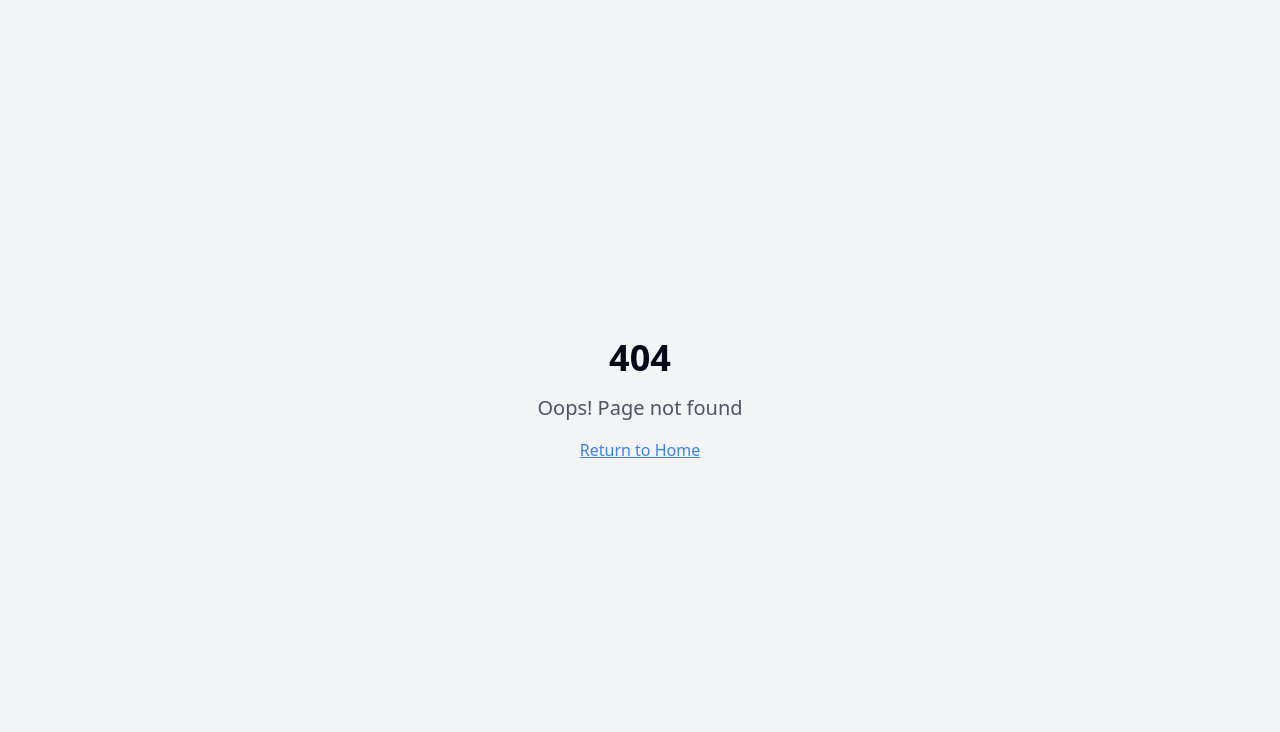
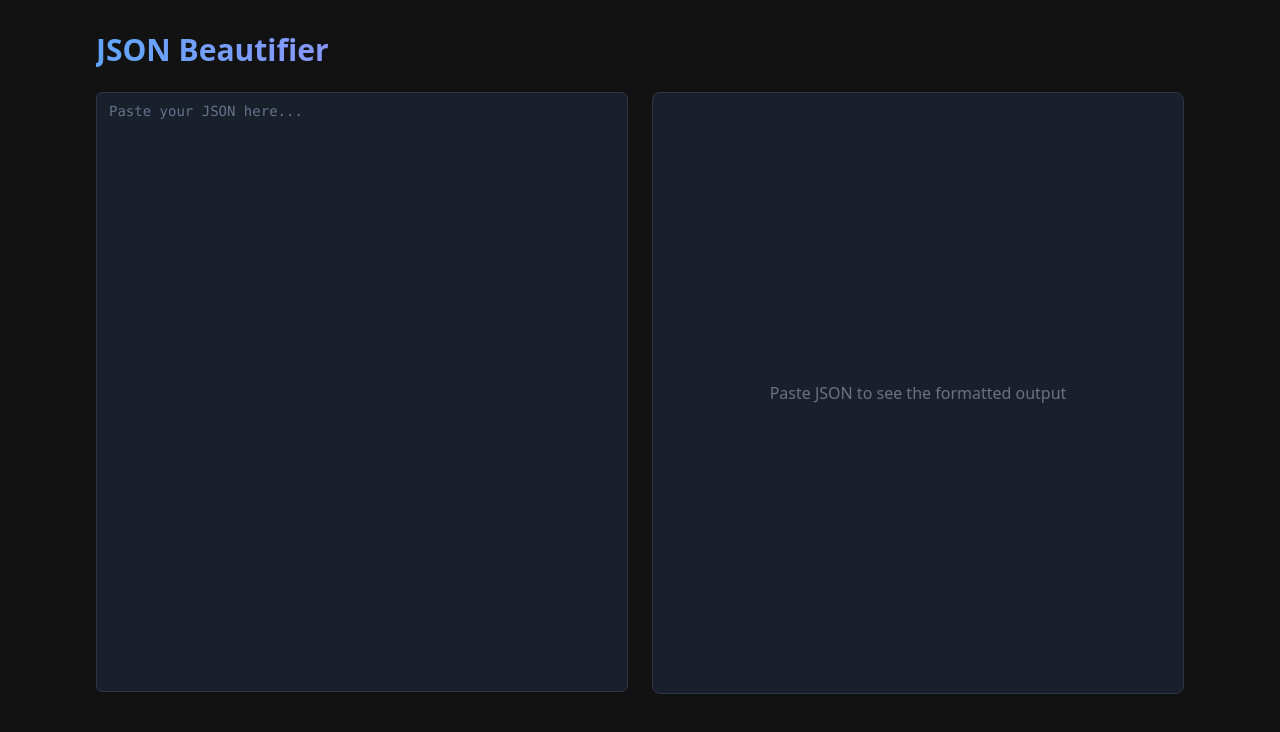
Before and after one commit to GauravChinavle/ohmygosh, a React (Vite) app: page /json-beautifier in a window 1280 px wide. Before the commit this address had no page. Shown: the top 732 px of the page. Built offline with nearby package versions, Linux system fonts and the light colour scheme.

Commit message:
feat: Implement JSON beautifier UI
Adds a UI for the JSON beautifier with line numbers, accordion for closing parent objects, and error highlighting.

```diff
--- a/src/App.tsx
+++ b/src/App.tsx
@@ -5,6 +5,7 @@ import { QueryClient, QueryClientProvider } from "@tanstack/react-query";
 import { BrowserRouter, Routes, Route } from "react-router-dom";
 import Index from "./pages/Index";
 import NotFound from "./pages/NotFound";
+import JsonBeautifier from "./pages/JsonBeautifier";
 
 const queryClient = new QueryClient();
 
@@ -16,6 +17,7 @@ const App = () => (
       <BrowserRouter>
         <Routes>
           <Route path="/" element={<Index />} />
+          <Route path="/json-beautifier" element={<JsonBeautifier />} />
           {/* ADD ALL CUSTOM ROUTES ABOVE THE CATCH-ALL "*" ROUTE */}
           <Route path="*" element={<NotFound />} />
         </Routes>
--- /dev/null
+++ b/src/components/JsonViewer.tsx
@@ -0,0 +1,116 @@
+
+import { useMemo } from "react";
+import { ScrollArea } from "@/components/ui/scroll-area";
+import {
+  Collapsible,
+  CollapsibleContent,
+  CollapsibleTrigger,
+} from "@/components/ui/collapsible";
+import { ChevronDown, ChevronUp } from "lucide-react";
+
+interface JsonViewerProps {
+  jsonString: string;
+  error: string | null;
+}
+
+interface ParsedLine {
+  content: string;
+  indent: number;
+  lineNumber: number;
+  isOpenBracket: boolean;
+  isCloseBracket: boolean;
+  path: string;
+}
+
+export function JsonViewer({ jsonString, error }: JsonViewerProps) {
+  const parsedLines = useMemo(() => {
+    if (!jsonString.trim() || error) return [];
+
+    try {
+      // Format JSON with proper indentation
+      const formatted = JSON.stringify(JSON.parse(jsonString), null, 2);
+
+      // Split into lines and process each line
+      return formatted.split('\n').map((line, index) => {
+        const indent = line.search(/\S/);
+        const content = line.trim();
+        const isOpenBracket = content.endsWith('{') || content.endsWith('[');
+        const isCloseBracket = content.startsWith('}') || content.startsWith(']');
+
+        return {
+          content,
+          indent: Math.floor(indent / 2),
+          lineNumber: index + 1,
+          isOpenBracket,
+          isCloseBracket,
+          path: `line-${index + 1}`
+        };
+      });
+    } catch {
+      return [];
+    }
+  }, [jsonString, error]);
+
+  if (!jsonString.trim()) {
+    return (
+      <div className="h-[600px] flex items-center justify-center text-gray-500">
+        Paste JSON to see the formatted output
+      </div>
+    );
+  }
+
+  if (error) {
+    return (
+      <div className="h-[600px] flex items-center justify-center text-red-400">
+        Invalid JSON
+      </div>
+    );
+  }
+
+  return (
+    <ScrollArea className="h-[600px] w-full">
+      <div className="p-4 font-mono text-sm relative">
+        {parsedLines.map((line, index) => (
+          <div key={line.path} className="flex group">
+            <div className="w-12 text-right pr-4 text-gray-500 select-none">
+              {line.lineNumber}
+            </div>
+            <div
+              className="flex-1"
+              style={{ paddingLeft: `${line.indent * 1.5}rem` }}
+            >
+              {line.isOpenBracket ? (
+                <Collapsible>
+                  <div className="flex items-center space-x-1">
+                    <CollapsibleTrigger className="hover:text-blue-400 focus-visible:outline-none">
+                      {({ open }) => (
+                        open ? (
+                          <ChevronUp className="h-4 w-4" />
+                        ) : (
+                          <ChevronDown className="h-4 w-4" />
+                        )
+                      )}
+                    </CollapsibleTrigger>
+                    <span>{line.content}</span>
+                  </div>
+                  <CollapsibleContent>
+                    {parsedLines
+                      .slice(index + 1)
+                      .takeWhile(l => l.indent > line.indent)
+                      .map(l => (
+                        <div key={l.path} className="flex">
+                          <span>{l.content}</span>
+                        </div>
+                      ))}
+                  </CollapsibleContent>
+                </Collapsible>
+              ) : (
+                <span>{line.content}</span>
+              )}
+            </div>
+          </div>
+        ))}
+      </div>
+    </ScrollArea>
+  );
+}
--- a/src/components/UtilityCard.tsx
+++ b/src/components/UtilityCard.tsx
@@ -1,18 +1,29 @@
-
 import { LucideIcon } from "lucide-react";
 import { Card } from "@/components/ui/card";
 import { cn } from "@/lib/utils";
+import { useNavigate } from "react-router-dom";
 
 interface UtilityCardProps {
   title: string;
   description: string;
   icon: LucideIcon;
   className?: string;
+  route?: string;
 }
 
-export function UtilityCard({ title, description, icon: Icon, className }: UtilityCardProps) {
+export function UtilityCard({ title, description, icon: Icon, className, route }: UtilityCardProps) {
+  const navigate = useNavigate();
+
+  const handleClick = () => {
+    if (route) {
+      navigate(route);
+    }
+  };
+
   return (
-    <Card className={cn(
+    <Card
+      onClick={handleClick}
+      className={cn(
         "group relative overflow-hidden p-4 sm:p-6 transition-all duration-300 ease-in-out",
         "cursor-pointer bg-[#121721] border-[#1E2530] hover:border-[#2C3645]",
         "hover:scale-[1.02] hover:bg-[#1A2028]",
--- a/src/pages/Index.tsx
+++ b/src/pages/Index.tsx
@@ -1,4 +1,3 @@
-
 import { FileJson, FileCode, FileSpreadsheet, FileText } from "lucide-react";
 import { UtilityCard } from "@/components/UtilityCard";
 
@@ -7,6 +6,7 @@ const UTILITY_CARDS = [
     title: "JSON Beautifier",
     description: "Format and beautify your JSON data with proper indentation and structure",
     icon: FileJson,
+    route: "/json-beautifier"
   },
   {
     title: "XML Beautifier",
@@ -45,6 +45,7 @@ const Index = () => {
               title={card.title}
               description={card.description}
               icon={card.icon}
+              route={card.route}
             />
           ))}
         </div>
--- /dev/null
+++ b/src/pages/JsonBeautifier.tsx
@@ -0,0 +1,59 @@
+
+import { useState } from "react";
+import { Textarea } from "@/components/ui/textarea";
+import { JsonViewer } from "@/components/JsonViewer";
+
+const JsonBeautifier = () => {
+  const [jsonInput, setJsonInput] = useState("");
+  const [error, setError] = useState<string | null>(null);
+
+  const handleInputChange = (e: React.ChangeEvent<HTMLTextAreaElement>) => {
+    const value = e.target.value;
+    setJsonInput(value);
+    try {
+      if (value.trim()) {
+        JSON.parse(value);
+        setError(null);
+      }
+    } catch (err) {
+      if (err instanceof Error) {
+        setError(err.message);
+      }
+    }
+  };
+
+  return (
+    <div className="min-h-screen bg-[#121212] text-gray-100 py-8 px-4">
+      <div className="container mx-auto max-w-6xl">
+        <h1 className="text-3xl font-bold mb-6 text-transparent bg-clip-text bg-gradient-to-r from-blue-400 via-purple-400 to-blue-400">
+          JSON Beautifier
+        </h1>
+
+        <div className="grid grid-cols-1 lg:grid-cols-2 gap-6">
+          <div>
+            <Textarea
+              value={jsonInput}
+              onChange={handleInputChange}
+              placeholder="Paste your JSON here..."
+              className="h-[600px] font-mono text-sm bg-[#1A1F2C] border-[#2C3645] text-gray-200 resize-none"
+            />
+            {error && (
+              <div className="mt-2 text-red-400 text-sm font-mono">
+                Error: {error}
+              </div>
+            )}
+          </div>
+
+          <div className="bg-[#1A1F2C] border border-[#2C3645] rounded-lg overflow-hidden">
+            <JsonViewer
+              jsonString={jsonInput}
+              error={error}
+            />
+          </div>
+        </div>
+      </div>
+    </div>
+  );
+};
+
+export default JsonBeautifier;
```
Lines whose indentation alone changed are shown as unchanged.
